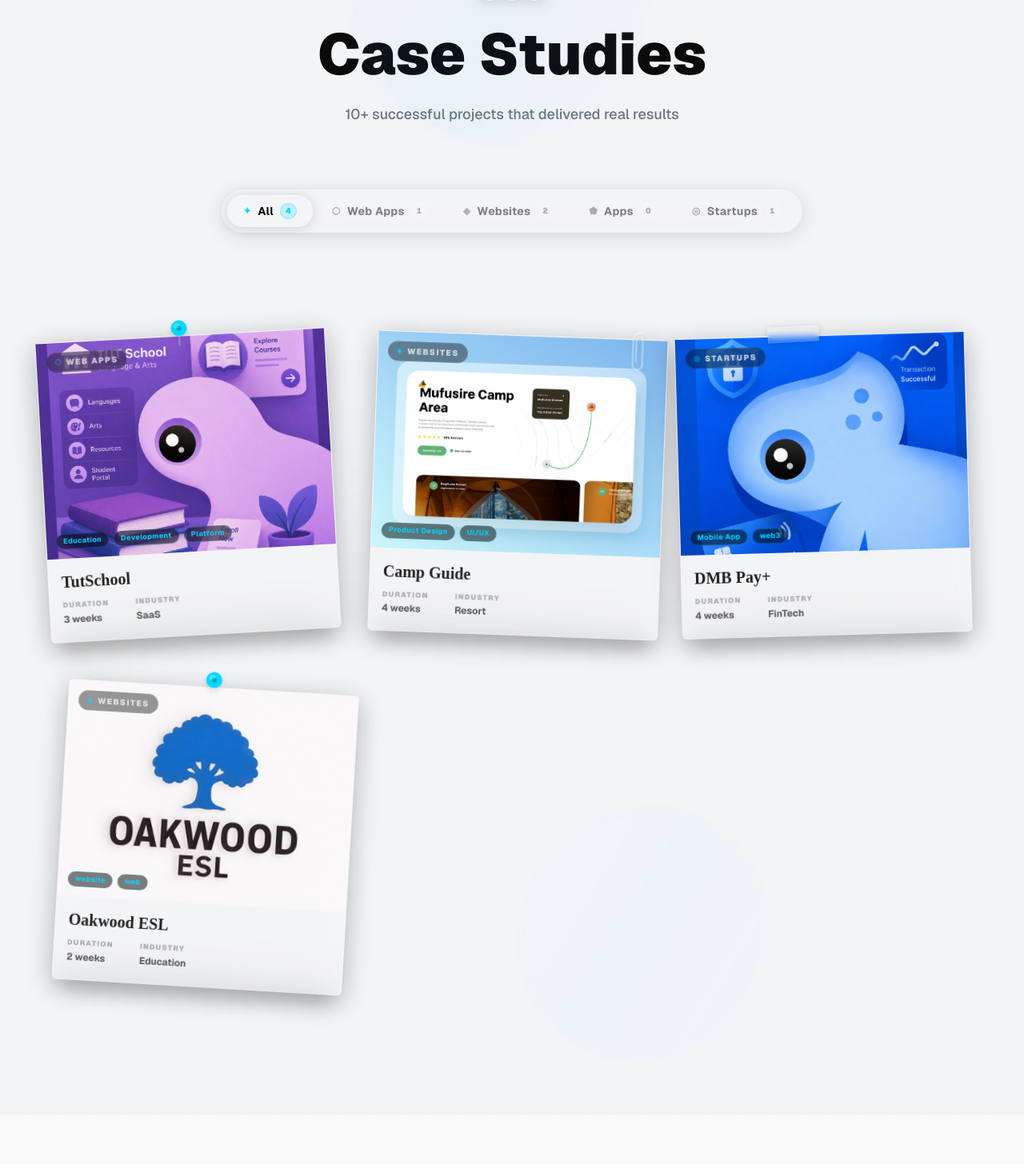
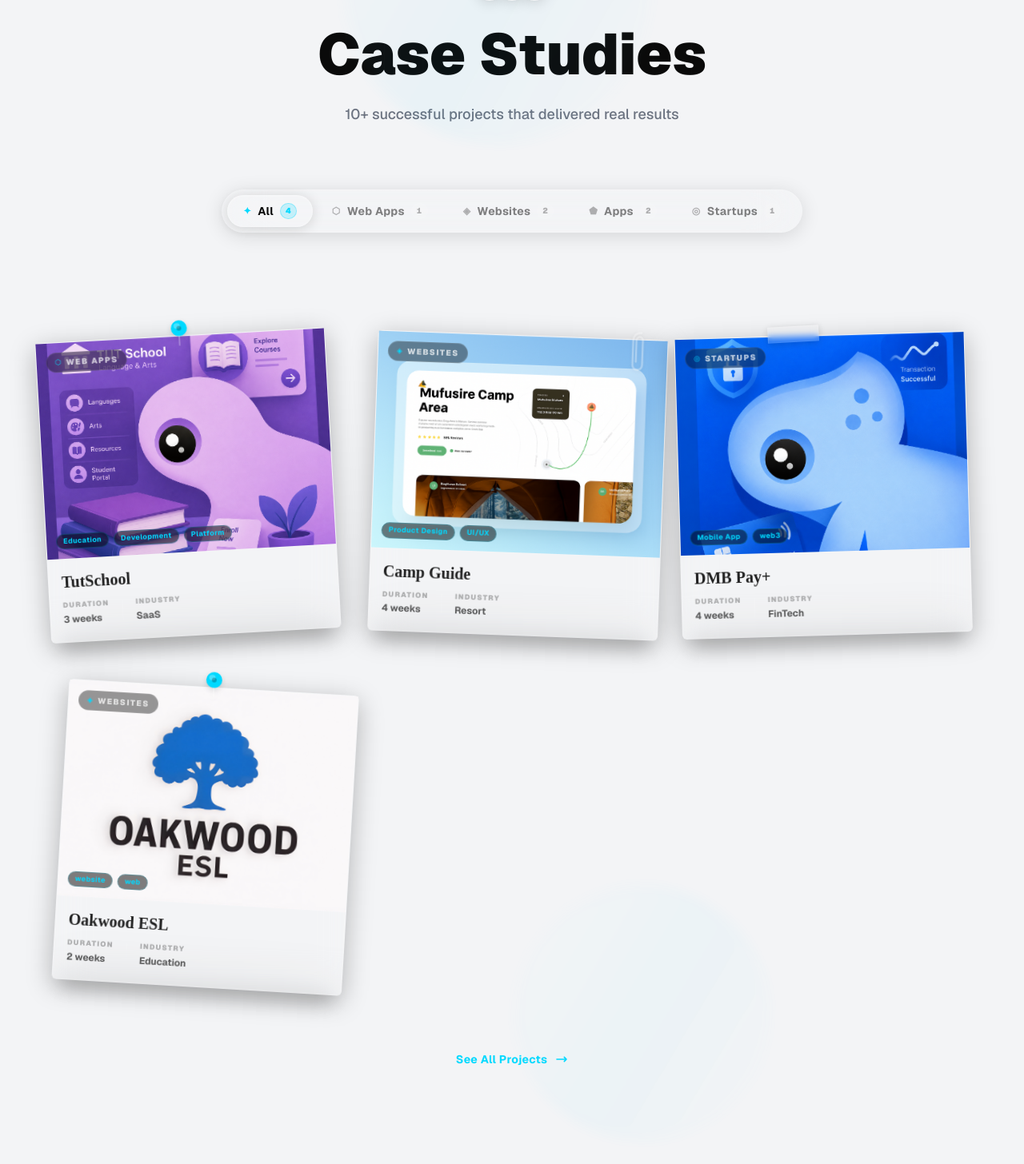
Before and after one commit to FlatBushZombies/noirsfera-agency, a Next.js app: page / in a window 1280 px wide. Shown: the part 2981-4437 px from the top of the page at 80% size. Built offline with nearby package versions, Linux system fonts and the light colour scheme.

Commit message:
add mobile projects

```diff
--- a/components/portfolio.tsx
+++ b/components/portfolio.tsx
@@ -158,7 +158,7 @@
         <div className="absolute inset-x-0 top-0 h-px bg-gradient-to-r from-transparent via-white/20 to-transparent z-10" />
 
         {/* ── Photo area ── */}
-        <div className="relative overflow-hidden" style={{ aspectRatio: "4/3" }}>
+        <div className="relative overflow-hidden" style={{ aspectRatio: project.category === "Apps" ? "3/2" : "4/3" }}>
           <Image
             src={project.image || "/placeholder.svg?height=600&width=800"}
             alt={project.imageAlt}
@@ -351,16 +351,46 @@
       link: "https://oakwoodesl.com/",
       category: "Websites",
     },
+    // ── App-only projects (excluded from "All") ──
+    {
+      id: 5,
+      title: t.portfolio.projects.duoApp?.title ?? "Duo",
+      description: t.portfolio.projects.duoApp?.description ?? "A beautifully crafted mobile experience built for connection and productivity.",
+      tags: t.portfolio.projects.duoApp?.tags ?? ["Mobile", "iOS", "UX"],
+      duration: t.portfolio.projects.duoApp?.duration ?? "3 months",
+      industry: t.portfolio.projects.duoApp?.industry ?? "Lifestyle",
+      image: "/duo-app.png",
+      imageAlt: t.portfolio.projects.duoApp?.imageAlt ?? "Duo app screenshot",
+      link: t.portfolio.projects.duoApp?.link ?? "#",
+      category: "Apps",
+    },
+    {
+      id: 6,
+      title: t.portfolio.projects.quickhands?.title ?? "QuickHands",
+      description: t.portfolio.projects.quickhands?.description ?? "On-demand services at your fingertips — fast, reliable, beautifully simple.",
+      tags: t.portfolio.projects.quickhands?.tags ?? ["Mobile", "Android", "On-demand"],
+      duration: t.portfolio.projects.quickhands?.duration ?? "4 months",
+      industry: t.portfolio.projects.quickhands?.industry ?? "Services",
+      image: "/quickhands-app.png",
+      imageAlt: t.portfolio.projects.quickhands?.imageAlt ?? "QuickHands app screenshot",
+      link: t.portfolio.projects.quickhands?.link ?? "#",
+      category: "Apps",
+    },
   ], [t])
 
   const filtered = useMemo(
-    () => activeCategory === "All" ? projects : projects.filter(p => p.category === activeCategory),
+    () =>
+      activeCategory === "All"
+        ? projects.filter((p) => p.category !== "Apps")   // Apps are hidden from "All"
+        : projects.filter((p) => p.category === activeCategory),
     [projects, activeCategory]
   )
 
+  // counts["All"] reflects only the non-Apps projects shown in that view
   const counts = useMemo(() => {
-    const map: Record<string, number> = { All: projects.length }
-    projects.forEach(p => { map[p.category] = (map[p.category] ?? 0) + 1 })
+    const map: Record<string, number> = {}
+    projects.forEach((p) => { map[p.category] = (map[p.category] ?? 0) + 1 })
+    map["All"] = projects.filter((p) => p.category !== "Apps").length
     return map
   }, [projects])
 
@@ -513,11 +543,6 @@
                 <p className="text-text-secondary font-medium">No projects in this category yet.</p>
               </motion.div>
             ) : (
-              /*
-               * The grid:
-               *   1 col on mobile → 2 cols on md → 3 cols on lg
-               * pt-8 so the pins above each card have room to breathe
-               */
               <div className="grid grid-cols-1 md:grid-cols-2 lg:grid-cols-3 gap-x-8 gap-y-16 pt-8">
                 {filtered.map((project, index) => (
                   <PolaroidCard
@@ -531,6 +556,34 @@
             )}
           </motion.div>
         </AnimatePresence>
+
+        {/* ── See All link ── */}
+        <motion.div
+          initial={{ opacity: 0, y: 12 }}
+          animate={{ opacity: 1, y: 0 }}
+          transition={{ duration: 0.5, delay: 0.3, ease: [0.22, 1, 0.36, 1] }}
+          className="flex justify-center mt-16 lg:mt-20"
+        >
+          <Link
+            href="/our-projects"
+            className="group flex items-center gap-2.5 text-primary font-bold text-sm tracking-wide transition-all duration-300 hover:gap-3.5"
+          >
+            <span className="relative">
+              See All Projects
+              {/* Animated underline */}
+              <span
+                className="absolute -bottom-0.5 left-0 h-px w-0 bg-primary transition-all duration-300 group-hover:w-full"
+              />
+            </span>
+            <svg
+              className="w-4 h-4 transition-transform duration-300 group-hover:translate-x-1"
+              fill="none" viewBox="0 0 24 24" stroke="currentColor" strokeWidth={2.5}
+            >
+              <path strokeLinecap="round" strokeLinejoin="round" d="M17 8l4 4m0 0l-4 4m4-4H3" />
+            </svg>
+          </Link>
+        </motion.div>
+
       </div>
     </section>
   )
--- a/lib/translations.ts
+++ b/lib/translations.ts
@@ -98,6 +98,24 @@
         duration: string;
         industry: string;
         imageAlt: string;
+      };
+      duoApp: {
+        title: string;
+        description: string;
+        tags: string[];
+        duration: string;
+        industry: string;
+        imageAlt: string;
+        link: string;
+      };
+      quickhands: {
+        title: string;
+        description: string;
+        tags: string[];
+        duration: string;
+        industry: string;
+        imageAlt: string;
+        link: string;
       };
     };
   };
@@ -344,6 +362,24 @@
           duration: '2 weeks',
           industry: 'Education',
           imageAlt: 'Educational Platform',
+        },
+        duoApp: {
+          title: 'Duo',
+          description: 'A sleek social companion app designed for seamless connection — intuitive flows, expressive UI, and a product experience that keeps users coming back.',
+          tags: ['Mobile', 'iOS', 'Social'],
+          duration: '3 months',
+          industry: 'Lifestyle',
+          imageAlt: 'Duo App Screenshot',
+          link: '#',
+        },
+        quickhands: {
+          title: 'QuickHands',
+          description: 'On-demand service marketplace connecting users with skilled professionals in seconds — fast booking, real-time tracking, and a beautifully simple interface.',
+          tags: ['Mobile', 'Android', 'On-demand'],
+          duration: '4 months',
+          industry: 'Services',
+          imageAlt: 'QuickHands App Screenshot',
+          link: '#',
         },
       },
     },
@@ -690,7 +726,7 @@
           title: 'TutSchool',
           description: 'Комплексный сайт для школы TUT School, языкового и художественного учреждения с информацией о курсах, записью и ресурсами для студентов.',
           tags: ['Образование', 'Разработка', 'Платформа'],
-          duration: '3 недель',
+          duration: '3 недели',
           industry: 'SaaS',
           imageAlt: 'Сайт TutSchool',
         },
@@ -698,7 +734,7 @@
           title: 'Camp Guide',
           description: 'Интерактивный гид для любителей кемпинга с рекомендациями локаций и списками снаряжения.',
           tags: ['Продуктовый дизайн', 'UI/UX'],
-          duration: '4 недель',
+          duration: '4 недели',
           industry: 'Курорт',
           imageAlt: 'Лендинг Camp Guide',
         },
@@ -706,7 +742,7 @@
           title: 'DMB Pay+',
           description: 'Безопасная платформа цифровых платежей с интуитивным интерфейсом и отслеживанием транзакций в реальном времени.',
           tags: ['Мобильное приложение', 'web3'],
-          duration: '4 недель',
+          duration: '4 недели',
           industry: 'ФинТех',
           imageAlt: 'Web3 платформа',
         },
@@ -714,9 +750,27 @@
           title: 'Oakwood ESL',
           description: 'Профессиональная школа обучения ESL',
           tags: ['веб-сайт', 'веб'],
-          duration: '2 недель',
+          duration: '2 недели',
           industry: 'Образование',
           imageAlt: 'Образовательная платформа',
+        },
+        duoApp: {
+          title: 'Duo',
+          description: 'Стильное приложение для общения с продуманными сценариями использования, выразительным UI и продуктовым опытом, который возвращает пользователей снова и снова.',
+          tags: ['Мобильное', 'iOS', 'Социальное'],
+          duration: '3 месяца',
+          industry: 'Лайфстайл',
+          imageAlt: 'Скриншот приложения Duo',
+          link: '#',
+        },
+        quickhands: {
+          title: 'QuickHands',
+          description: 'Маркетплейс услуг по запросу — мгновенный поиск специалистов, бронирование в реальном времени и простой до совершенства интерфейс.',
+          tags: ['Мобильное', 'Android', 'По запросу'],
+          duration: '4 месяца',
+          industry: 'Сервисы',
+          imageAlt: 'Скриншот приложения QuickHands',
+          link: '#',
         },
       },
     },
```
Also changed, not shown: public/duo-app.png (added), public/quickhands-app.png (added).
